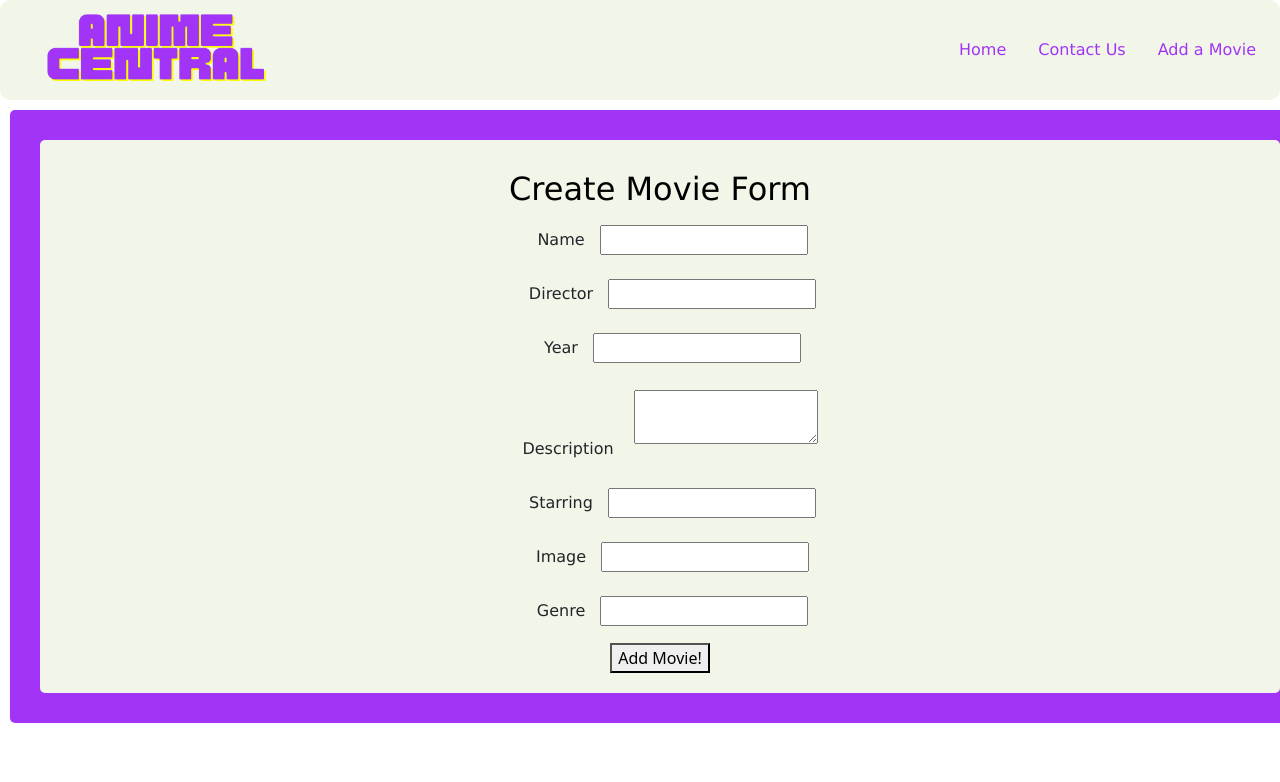
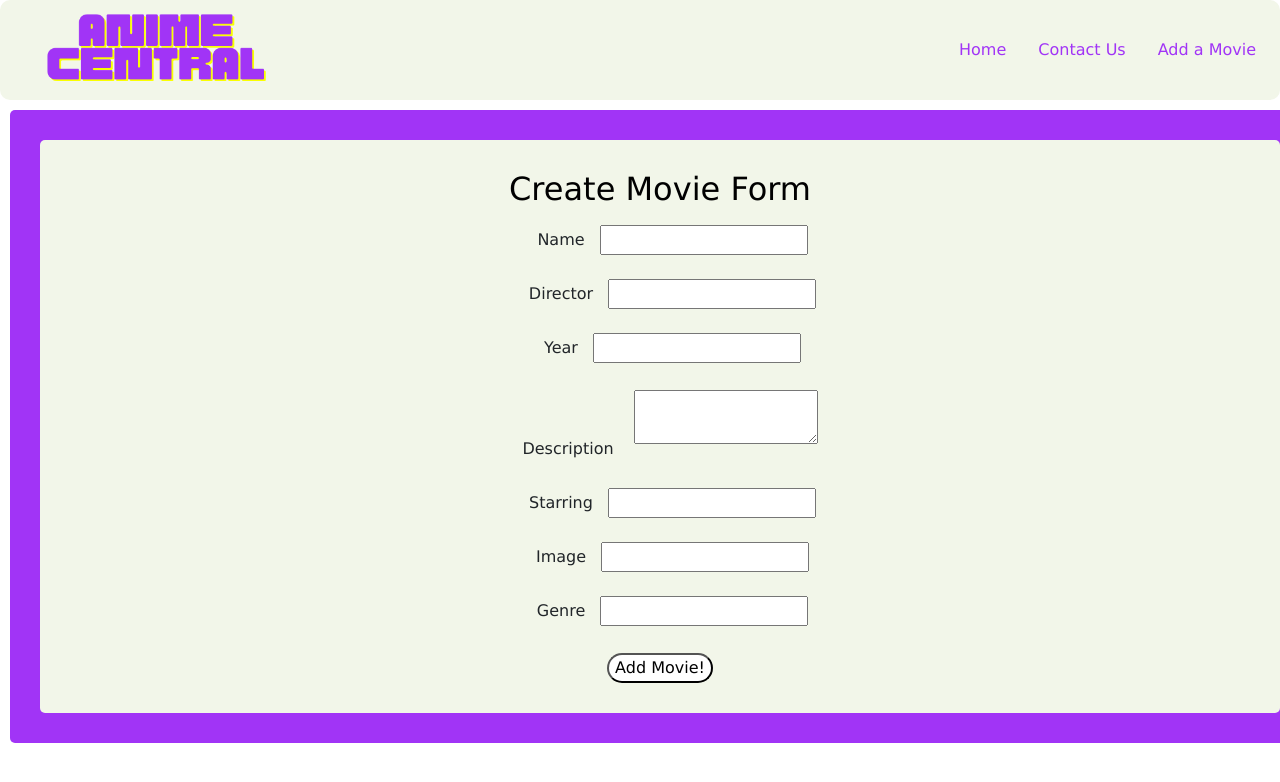
Before and after one commit to sdnw/anime-movie-app, a React (Create React App) app: page /createmovieform in a window 1280 px wide. Shown: the top 782 px of the page. Built offline with nearby package versions, Linux system fonts and the light colour scheme; data requests are answered from the project's data file.

Commit message:
FINISHED WITH BUTTON

```diff
--- a/src/components/CreateMovieForm.js
+++ b/src/components/CreateMovieForm.js
@@ -60,7 +60,7 @@ function CreateMovieForm(){
                 <label>Genre </label>
                 <input type="text" required value={genre} onChange={(e) => setGenre(e.target.value)}/>
                 </div>
-                <button type="submit" onClick={handleSubmit}> Add Movie! </button>
+                <button type="submit" onClick={handleSubmit} className="btn-primary"> Add Movie! </button>
             </form>
         </div>
 
```
